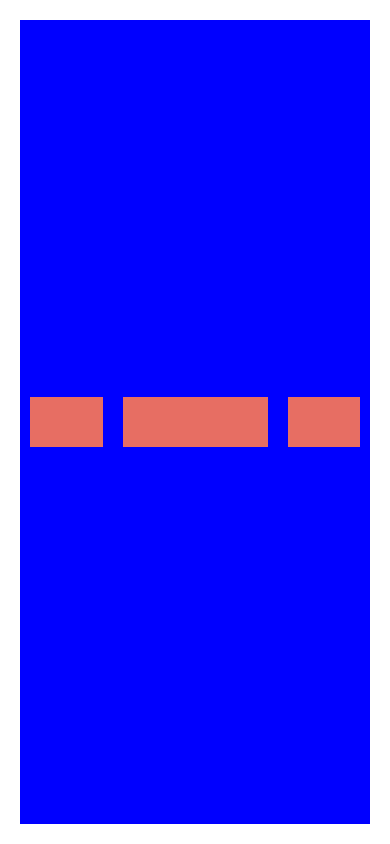
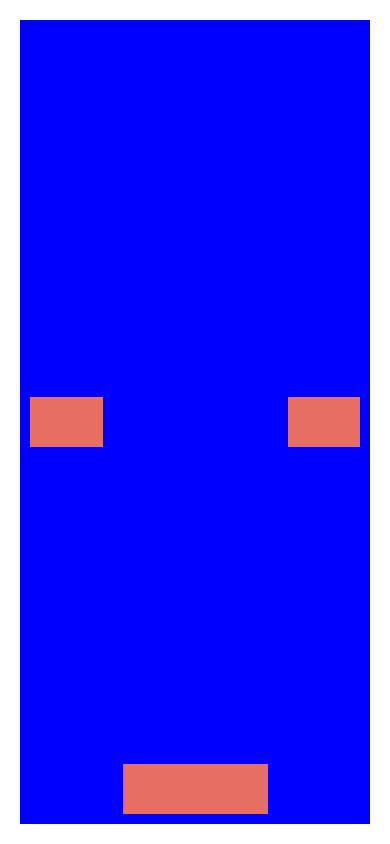
Before and after one commit to goapilz/native-test, a React Native app: screen / in a window 390 px wide. Built offline with nearby package versions, Linux system fonts and the light colour scheme.

Commit message:
flex layout with individual align of item

```diff
--- a/App.js
+++ b/App.js
@@ -23,7 +23,7 @@
         return (
             <View style={styles.container}>
                 <View style={[styles.box, {flex: 1}]}/>
-                <View style={[styles.box, {flex: 2}]}/>
+                <View style={[styles.box, {flex: 2, alignSelf: 'flex-end'}]}/>
                 <View style={[styles.box, {flex: 1}]}/>
             </View>
         )
```
